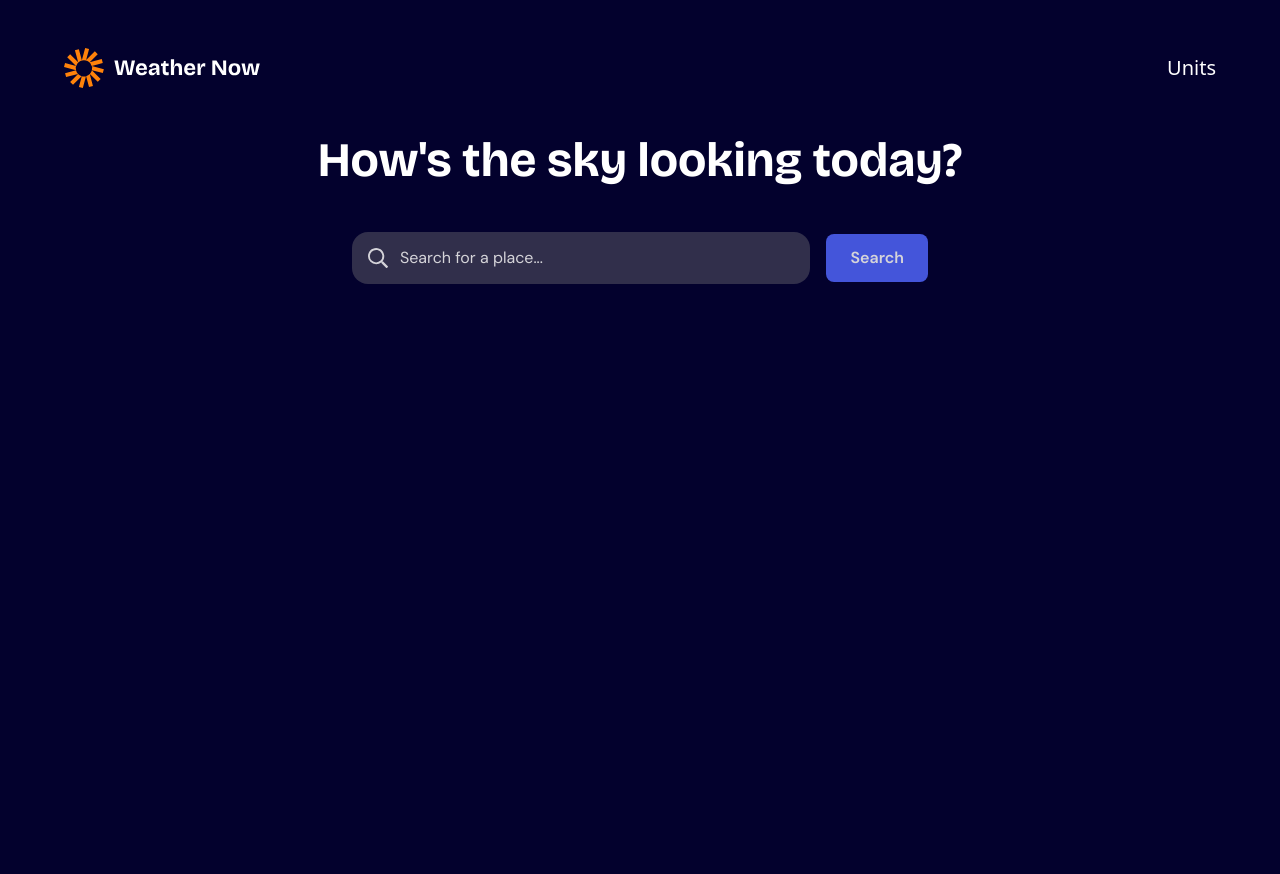
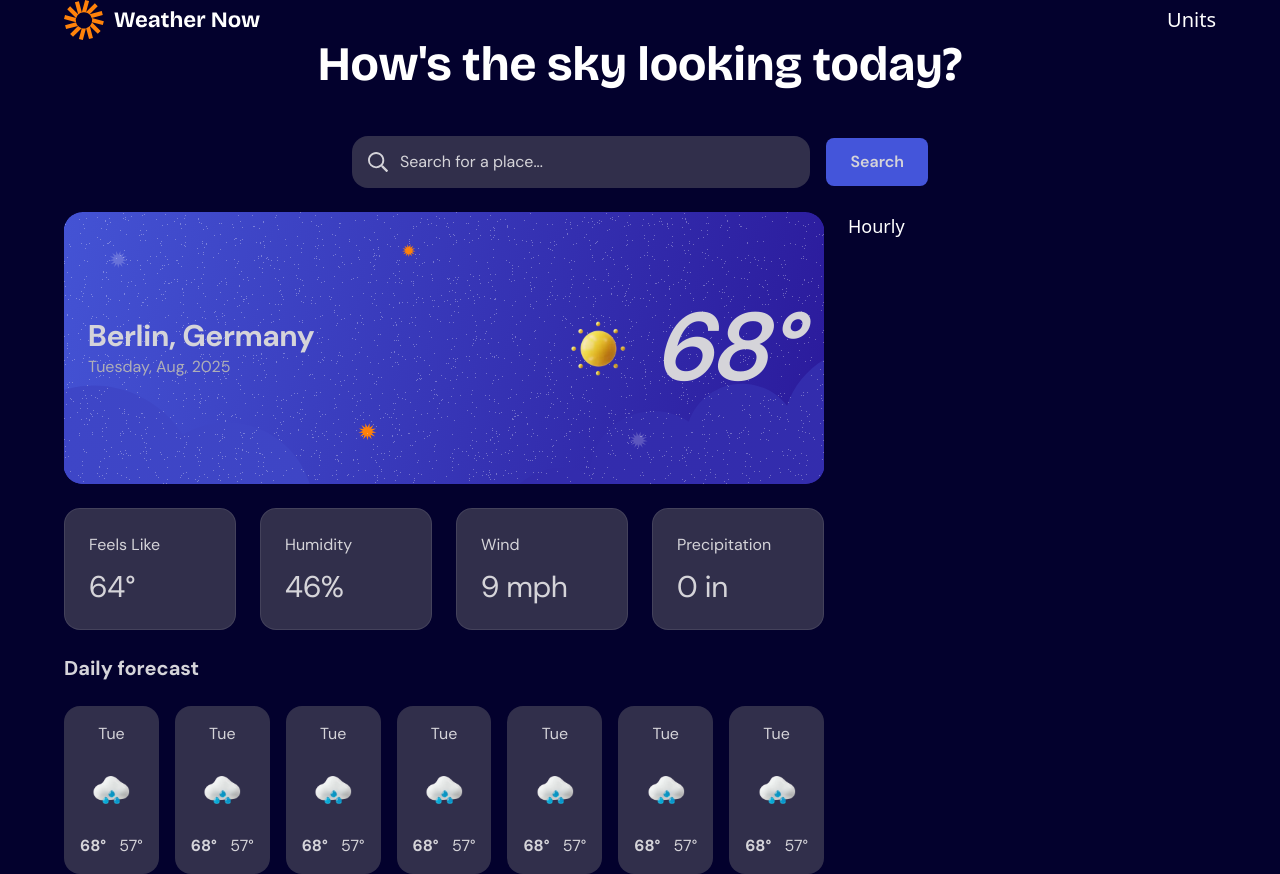
Before and after one commit to pritamtirpude/open-weather-app, a React (Vite) app: page / in a window 1280 px wide. Before the commit the page ends 800 px from the top, so only its background shows below. Built offline with nearby package versions, Linux system fonts and the light colour scheme.

Commit message:
static UI created for current weather and daily forecast

```diff
--- a/src/App.tsx
+++ b/src/App.tsx
@@ -1,11 +1,12 @@
-import { Navbar, SearchInput, Title } from './components';
+import { Navbar, SearchInput, Title, WeatherGrid } from './components';
 
 export default function App() {
   return (
-    <main className="min-h-screen lg:mx-auto lg:max-w-6xl">
+    <main className="flex min-h-screen flex-col justify-center lg:mx-auto lg:max-w-6xl">
       <Navbar />
       <Title />
       <SearchInput />
+      <WeatherGrid />
     </main>
   );
 }
--- a/src/components/Navbar/Navbar.tsx
+++ b/src/components/Navbar/Navbar.tsx
@@ -1,9 +1,9 @@
 export default function Navbar() {
   return (
-    <header className="py-12">
+    <header>
       <nav className="flex items-center justify-between">
         <div>
-          <img src="/assets/images/logo.svg" alt="logo" />
+          <img src="/assets/images/logo.svg" alt="logo weather" />
         </div>
 
         <div>
--- a/src/components/SearchInput/SearchInput.tsx
+++ b/src/components/SearchInput/SearchInput.tsx
@@ -13,7 +13,7 @@ export default function SearchInput() {
           placeholder="Search for a place..."
         />
         <button
-          className="bg-weather-blue-500 focus:outline-weather-blue-700 text-weather-200 font-dm-sans cursor-pointer rounded-lg px-6 py-3 font-semibold focus:outline-2 focus:outline-offset-2"
+          className="bg-weather-blue-500 focus:outline-weather-blue-700 hover:bg-weather-blue-700 text-weather-200 font-dm-sans cursor-pointer rounded-lg px-6 py-3 font-semibold duration-150 focus:outline-2 focus:outline-offset-2"
           type="submit"
         >
           Search
--- /dev/null
+++ b/src/components/WeatherGrid/WeatherGrid.tsx
@@ -0,0 +1,122 @@
+export default function WeatherGrid() {
+  return (
+    <section className="mt-6 grid grid-cols-3 gap-6">
+      <div className="col-span-2">
+        <div className="flex size-full items-center justify-between bg-[url(/assets/images/bg-today-large.svg)] bg-cover bg-center bg-no-repeat px-6 py-20">
+          <div>
+            <h1 className="font-dm-sans text-weather-200 text-3xl font-bold">Berlin, Germany</h1>
+            <span className="font-dm-sans text-weather-300 text-base">Tuesday, Aug, 2025</span>
+          </div>
+          <div className="flex items-center">
+            <img
+              src="/assets/images/icon-sunny.webp"
+              className="size-28 object-cover"
+              alt="location icon"
+            />
+            <span className="font-dm-sans text-weather-200 text-8xl font-semibold italic">68°</span>
+          </div>
+        </div>
+      </div>
+      <div className="col-span-2 grid size-full grid-cols-4 gap-6">
+        <div className="bg-weather-700 border-weather-300/15 flex flex-col gap-y-3 rounded-2xl border p-6">
+          <h2 className="font-dm-sans text-weather-200 text-base">Feels Like</h2>
+          <span className="font-dm-sans text-weather-200 text-3xl">64°</span>
+        </div>
+
+        <div className="bg-weather-700 border-weather-300/15 flex flex-col gap-y-3 rounded-2xl border p-6">
+          <h2 className="font-dm-sans text-weather-200 text-base">Humidity</h2>
+          <span className="font-dm-sans text-weather-200 text-3xl">46%</span>
+        </div>
+
+        <div className="bg-weather-700 border-weather-300/15 flex flex-col gap-y-3 rounded-2xl border p-6">
+          <h2 className="font-dm-sans text-weather-200 text-base">Wind</h2>
+          <span className="font-dm-sans text-weather-200 text-3xl">9 mph</span>
+        </div>
+
+        <div className="bg-weather-700 border-weather-300/15 flex flex-col gap-y-3 rounded-2xl border p-6">
+          <h2 className="font-dm-sans text-weather-200 text-base">Precipitation</h2>
+          <span className="font-dm-sans text-weather-200 text-3xl">0 in</span>
+        </div>
+      </div>
+      <div className="col-span-2 col-start-1">
+        <h2 className="text-weather-200 font-dm-sans text-xl font-bold">Daily forecast</h2>
+
+        <div className="mt-6 flex items-center gap-4">
+          <div className="bg-weather-700 border-weather-300/15 flex w-full flex-col items-center justify-center gap-4 rounded-2xl p-4">
+            <h3 className="font-dm-sans text-weather-200 text-base">Tue</h3>
+            <img className="size-14" src="/assets/images/icon-rain.webp" alt="icon rain" />
+
+            <div className="flex size-full items-center justify-between">
+              <span className="text-weather-200 font-dm-sans text-base font-bold">68°</span>
+              <span className="text-weather-200 font-dm-sans text-base">57°</span>
+            </div>
+          </div>
+
+          <div className="bg-weather-700 border-weather-300/15 flex w-full flex-col items-center justify-center gap-4 rounded-2xl p-4">
+            <h3 className="font-dm-sans text-weather-200 text-base">Tue</h3>
+            <img className="size-14" src="/assets/images/icon-rain.webp" alt="icon rain" />
+
+            <div className="flex size-full items-center justify-between">
+              <span className="text-weather-200 font-dm-sans text-base font-bold">68°</span>
+              <span className="text-weather-200 font-dm-sans text-base">57°</span>
+            </div>
+          </div>
+
+          <div className="bg-weather-700 border-weather-300/15 flex w-full flex-col items-center justify-center gap-4 rounded-2xl p-4">
+            <h3 className="font-dm-sans text-weather-200 text-base">Tue</h3>
+            <img className="size-14" src="/assets/images/icon-rain.webp" alt="icon rain" />
+
+            <div className="flex size-full items-center justify-between">
+              <span className="text-weather-200 font-dm-sans text-base font-bold">68°</span>
+              <span className="text-weather-200 font-dm-sans text-base">57°</span>
+            </div>
+          </div>
+
+          <div className="bg-weather-700 border-weather-300/15 flex w-full flex-col items-center justify-center gap-4 rounded-2xl p-4">
+            <h3 className="font-dm-sans text-weather-200 text-base">Tue</h3>
+            <img className="size-14" src="/assets/images/icon-rain.webp" alt="icon rain" />
+
+            <div className="flex size-full items-center justify-between">
+              <span className="text-weather-200 font-dm-sans text-base font-bold">68°</span>
+              <span className="text-weather-200 font-dm-sans text-base">57°</span>
+            </div>
+          </div>
+
+          <div className="bg-weather-700 border-weather-300/15 flex w-full flex-col items-center justify-center gap-4 rounded-2xl p-4">
+            <h3 className="font-dm-sans text-weather-200 text-base">Tue</h3>
+            <img className="size-14" src="/assets/images/icon-rain.webp" alt="icon rain" />
+
+            <div className="flex size-full items-center justify-between">
+              <span className="text-weather-200 font-dm-sans text-base font-bold">68°</span>
+              <span className="text-weather-200 font-dm-sans text-base">57°</span>
+            </div>
+          </div>
+
+          <div className="bg-weather-700 border-weather-300/15 flex w-full flex-col items-center justify-center gap-4 rounded-2xl p-4">
+            <h3 className="font-dm-sans text-weather-200 text-base">Tue</h3>
+            <img className="size-14" src="/assets/images/icon-rain.webp" alt="icon rain" />
+
+            <div className="flex size-full items-center justify-between">
+              <span className="text-weather-200 font-dm-sans text-base font-bold">68°</span>
+              <span className="text-weather-200 font-dm-sans text-base">57°</span>
+            </div>
+          </div>
+
+          <div className="bg-weather-700 border-weather-300/15 flex w-full flex-col items-center justify-center gap-4 rounded-2xl p-4">
+            <h3 className="font-dm-sans text-weather-200 text-base">Tue</h3>
+            <img className="size-14" src="/assets/images/icon-rain.webp" alt="icon rain" />
+
+            <div className="flex size-full items-center justify-between">
+              <span className="text-weather-200 font-dm-sans text-base font-bold">68°</span>
+              <span className="text-weather-200 font-dm-sans text-base">57°</span>
+            </div>
+          </div>
+        </div>
+      </div>
+
+      <div className="col-start-3 row-start-1">
+        <h3 className="text-lg text-white">Hourly</h3>
+      </div>
+    </section>
+  );
+}
--- a/src/components/index.ts
+++ b/src/components/index.ts
@@ -1,5 +1,6 @@
 import Navbar from './Navbar/Navbar';
 import SearchInput from './SearchInput/SearchInput';
 import Title from './Title/Title';
+import WeatherGrid from './WeatherGrid/WeatherGrid';
 
-export { Navbar, SearchInput, Title };
+export { Navbar, SearchInput, Title, WeatherGrid };
```
